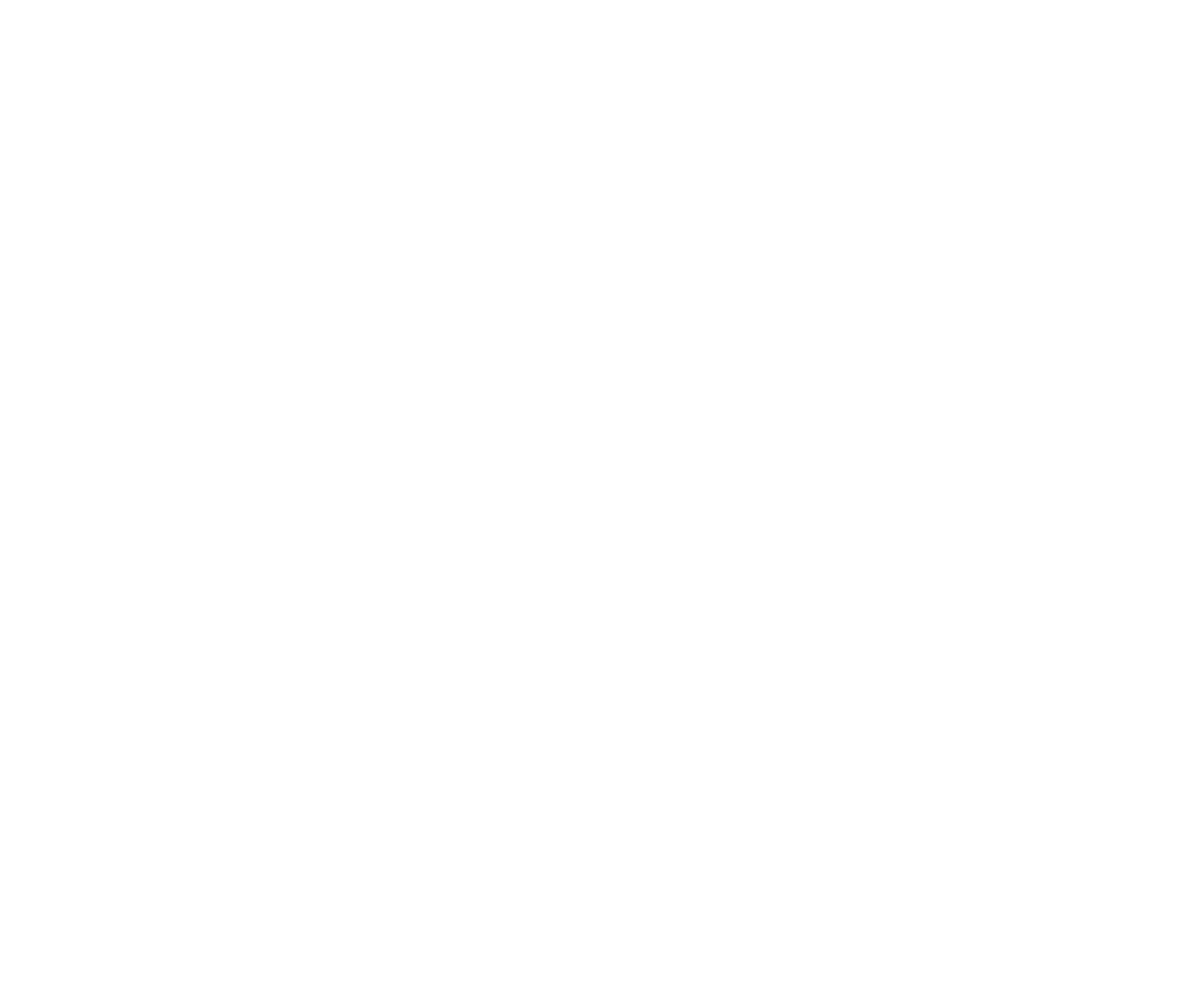
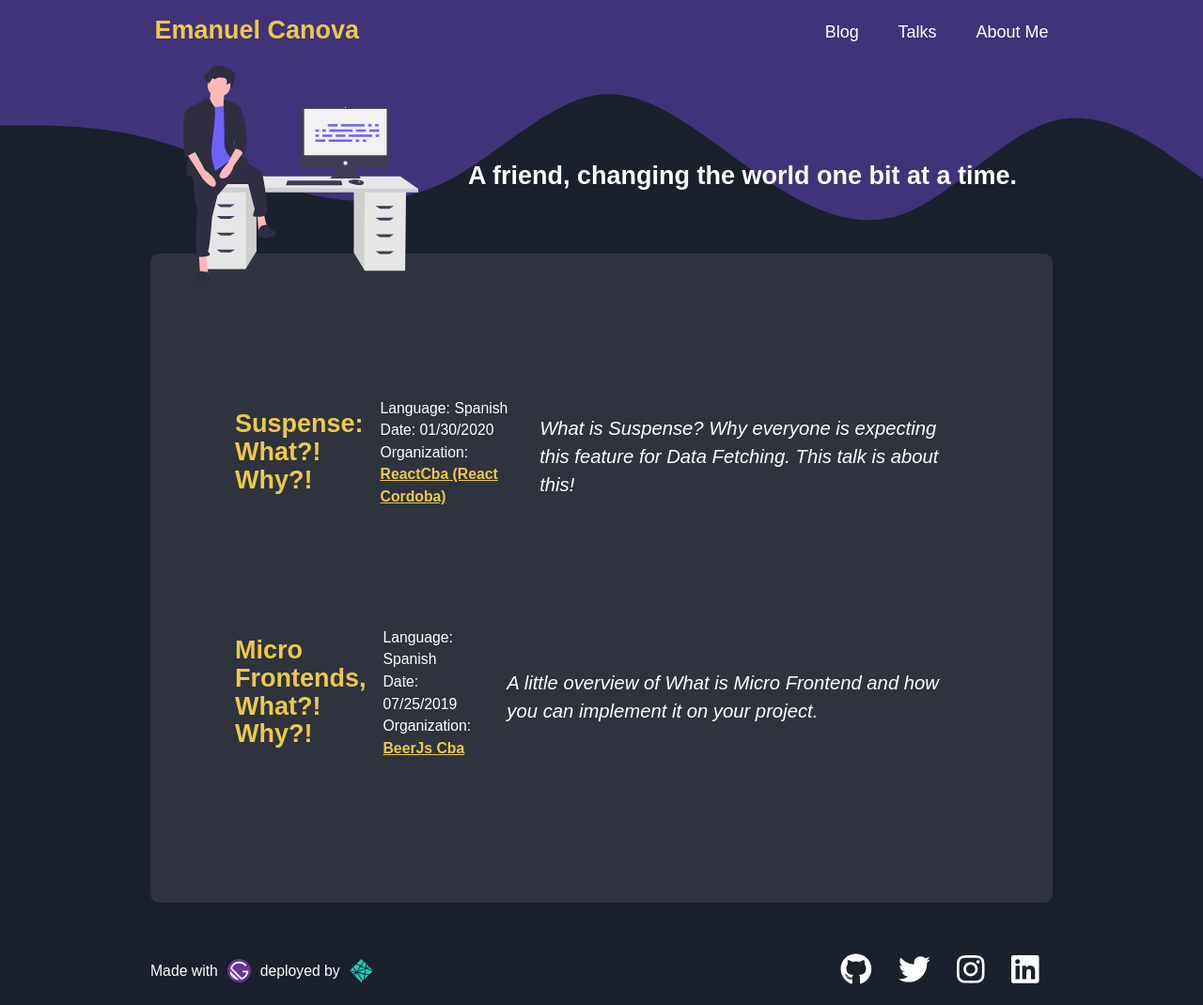
Before and after one commit to Canopix/canopix-blog, a Gatsby site: page /talks in a window 1280 px wide. Before the commit this address had no page. Shown: the whole page at 94% size. Before the commit the page ends 800 px from the top, so only its background shows below. Built offline with nearby package versions, Linux system fonts and the light colour scheme; Gatsby itself is replaced by a stand-in of ours; some packages are replaced by stand-ins of ours.

Commit message:
Add more thing on my awesome unpublished  blog

```diff
--- a/src/components/MobileFooter.js
+++ b/src/components/MobileFooter.js
@@ -7,7 +7,7 @@ const Links = [
   {
     title: "Blog",
     icon: faCoffee,
-    link:"/about-me"
+    link:"/"
   },
   {
     title: "Talks",
@@ -19,12 +19,6 @@ const Links = [
     icon: faUserCircle,
     link:"/about-me"
   },
-  {
-    title: "Contact",
-    icon: faPhone,
-    link:"/contact-me"
-  },
-
 ]
 
 const MobileFooter = () => {
--- /dev/null
+++ b/src/components/Talk.js
@@ -0,0 +1,25 @@
+import React from "react"
+
+const Talk = ({ talk }) => {
+  return (
+    <div className="my-8  p-4 flex flex-col md:flex-row md:items-center ">
+      <h1 className="Nunito-800 text-yellow-500 m-0 md:w-32 text-2xl">{talk.title}</h1>
+      <div className="md:p-4 my-2 md:mx-0">
+        <p className="m-0 Nunito-200 text-sm">Language: {talk.language}</p>
+        <p className="m-0 Nunito-200 text-sm">Date: {talk.date}</p>
+        <p className="m-0 Nunito-200 text-sm">
+          Organization:{" "}
+          <a
+            href={talk.organizationLink}
+            className="underline Nunito-800 text-yellow-500"
+          >
+            {talk.organization}
+          </a>
+        </p>
+      </div>
+      <p className="mt-2 Nunito-400 italic text-lg">{talk.description}</p>
+    </div>
+  )
+}
+
+export default Talk
--- a/src/components/header.js
+++ b/src/components/header.js
@@ -14,10 +14,6 @@ const subLinks = [
   {
     name: "About Me",
     url: "/about-me",
-  },
-  {
-    name: "Contact",
-    url: "/",
   },
 ]
 
--- /dev/null
+++ b/src/data/talks.js
@@ -0,0 +1,24 @@
+export default [
+    {
+        title: 'Suspense: What?! Why?!',
+        image: 'SuspenseReactTalk',
+        language: 'Spanish',
+        description: 'What is Suspense? Why everyone is expecting this feature for Data Fetching. This talk is about this!',
+        organization: 'ReactCba (React Cordoba)',
+        organizationLink: 'https://linktr.ee/reactcba.ok',
+        date: '01/30/2020',
+        link: 'https://www.instagram.com/p/B7ZNlTvFOy2/',
+        slides: 'https://drive.google.com/open?id=1tk8A4PVJ4BhiqUXSXfh40fiutiILuOma'
+    },
+    {
+        title: 'Micro Frontends, What?! Why?!',
+        image: 'microfrontendsTalk',
+        language: 'Spanish',
+        description: 'A little overview of What is Micro Frontend and how you can implement it on your project.',
+        organization: 'BeerJs Cba',
+        organizationLink: 'www.beerjscba.com',
+        date: '07/25/2019',
+        link: 'https://www.youtube.com/watch?v=0YNDKEP5_Dk',
+        slides: 'https://drive.google.com/open?id=15Y62xvnKoeVVRKdTKwA8PmW3T6bXm8UukvI9ZUC5bmI'
+    }
+]
--- a/src/pages/about-mepa.js
+++ /dev/null
@@ -1,16 +0,0 @@
-import React from "react"
-import { Link } from "gatsby"
-
-import Layout from "../components/layout"
-import SEO from "../components/seo"
-
-const AboutMe = () => (
-  <Layout>
-    <SEO title="About Me - Emanuel Canova" />
-    <h1>About Me</h1>
-    <p>Welcome to About Me</p>
-    <Link to="/">Go back to the homepage</Link>
-  </Layout>
-)
-
-export default AboutMe
--- a/src/pages/page-2.js
+++ /dev/null
@@ -1,16 +0,0 @@
-import React from "react"
-import { Link } from "gatsby"
-
-import Layout from "../components/layout"
-import SEO from "../components/seo"
-
-const SecondPage = () => (
-  <Layout>
-    <SEO title="Page two" />
-    <h1>Hi from the second page</h1>
-    <p>Welcome to page 2</p>
-    <Link to="/">Go back to the homepage</Link>
-  </Layout>
-)
-
-export default SecondPage
--- /dev/null
+++ b/src/pages/talks.js
@@ -0,0 +1,16 @@
+import React from "react"
+import Talk from "../components/Talk"
+import data from "../data/talks"
+import Layout from "../components/layout"
+
+const Talks = () => {
+  return (
+    <Layout>
+      {data.map(talk => (
+        <Talk talk={talk} />
+      ))}
+    </Layout>
+  )
+}
+
+export default Talks
```
Also changed, not shown: src/images/gatsby-astronaut.png (deleted).
